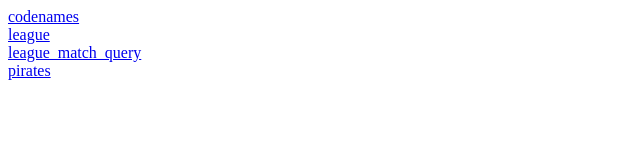
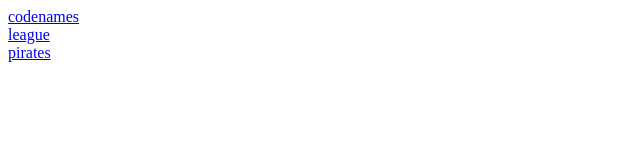
Before and after one commit to dcep93/dcep93.github.io, a plain HTML site: page index.html in a window 1280 px wide. Shown: the whole page, without its empty margins (0-640 px from the left). Drawn offline with Linux system fonts and the light colour scheme.

Commit message:
remove league_match_query

```diff
--- a/index.html
+++ b/index.html
@@ -1,4 +1,3 @@
 <a href="https://dcep93.github.io/codenames">codenames</a><br>
 <a href="https://dcep93.github.io/league">league</a><br>
-<a href="https://dcep93.github.io/league_match_query">league_match_query</a><br>
 <a href="https://dcep93.github.io/pirates">pirates</a><br>
```
Also changed, not shown: 1 other file.
